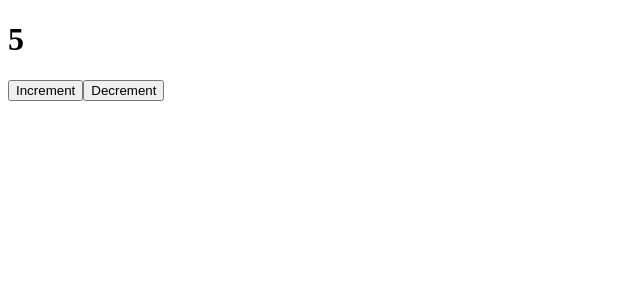
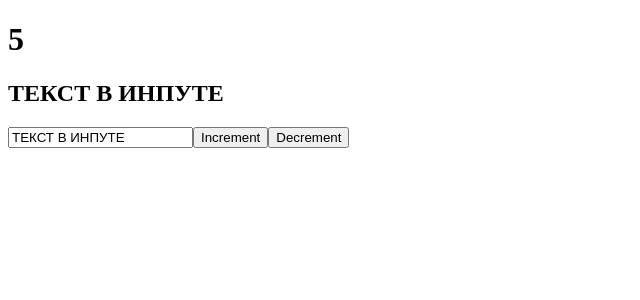
Before and after one commit to Vadim7362/React_practica, a React (Create React App) app: page / in a window 1280 px wide. Shown: the top 300 px of the page, without its empty margins (0-640 px from the left). Built offline with nearby package versions, Linux system fonts and the light colour scheme.

Commit message:
Управляемый инпут

```diff
--- a/src/App.js
+++ b/src/App.js
@@ -3,6 +3,7 @@
 
 function App() {
   const [likes, setLikes] = useState(5);
+  const [value, setValue] = useState('ТЕКСТ В ИНПУТЕ');
 
   function increment () {
     setLikes(likes + 1);
@@ -17,6 +18,12 @@
   return (
     <div className="App">
       <h1>{likes}</h1>
+      <h2>{value}</h2>
+      <input
+      type="text"
+      value={value}
+      onChange={event => setValue(event.target.value)}
+      />
       <button onClick={increment}>Increment</button>
       <button onClick={decrement}>Decrement</button>
     </div>
```
